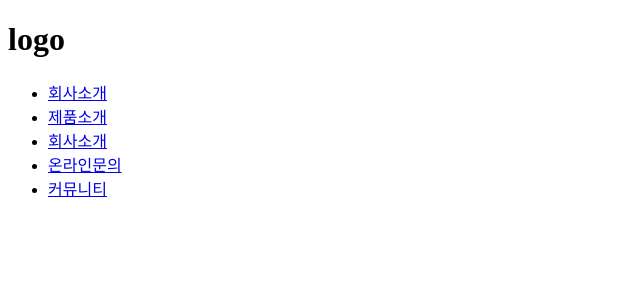
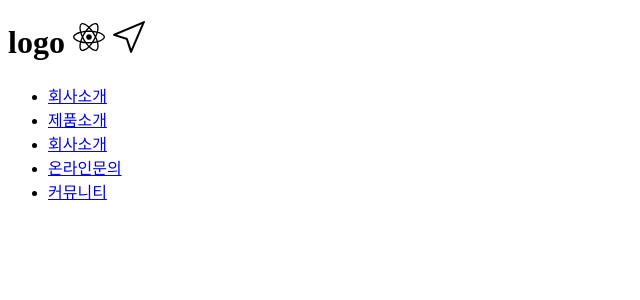
Before and after one commit to chloeyeo/2024ReactJsonData, a React (Create React App) app: page / in a window 1280 px wide. Shown: the top 300 px of the page, without its empty margins (0-640 px from the left). Built offline with nearby package versions, Linux system fonts and the light colour scheme.

Commit message:
getting icons from react-icons

```diff
--- a/package.json
+++ b/package.json
@@ -9,6 +9,7 @@
     "axios": "^1.6.8",
     "react": "^18.2.0",
     "react-dom": "^18.2.0",
+    "react-icons": "^5.0.1",
     "react-router-dom": "^6.22.3",
     "react-scripts": "5.0.1",
     "sass": "^1.74.1",
--- a/src/App.js
+++ b/src/App.js
@@ -1,4 +1,6 @@
 import { Routes, Route, NavLink } from "react-router-dom";
+import { FaReact } from "react-icons/fa";
+import { SlCursor } from "react-icons/sl";
 import React from "react";
 
 function App() {
@@ -13,7 +15,9 @@ function App() {
     <>
       <div className="header">
         <div className="container">
-          <h1>logo</h1>
+          <h1>
+            logo <FaReact /> <SlCursor />
+          </h1>
           <nav>
             <ul>
               {mainMenu.map((item, i) => {
```
Also changed, not shown: 1 other file (tests, documents, lock files or other folders).
